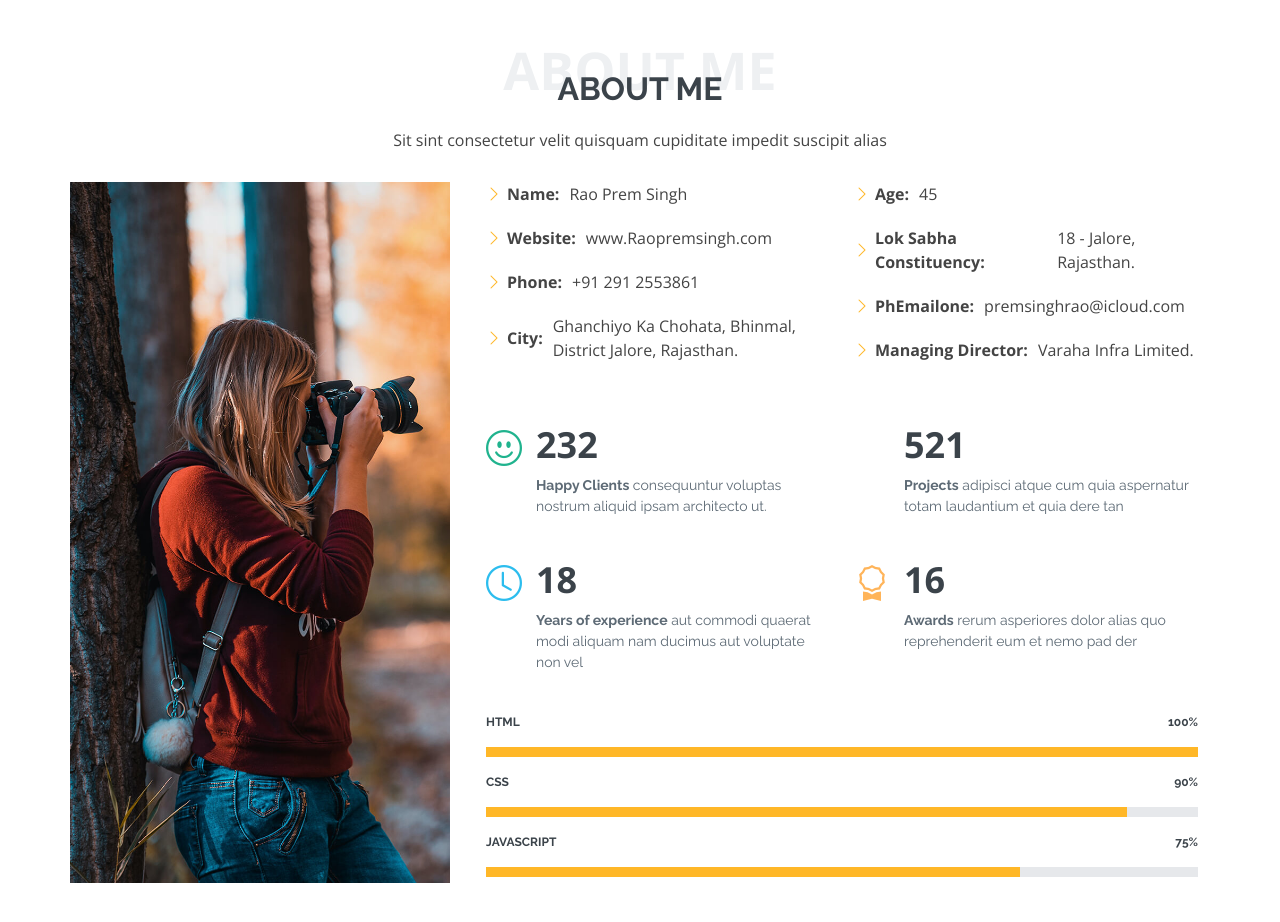
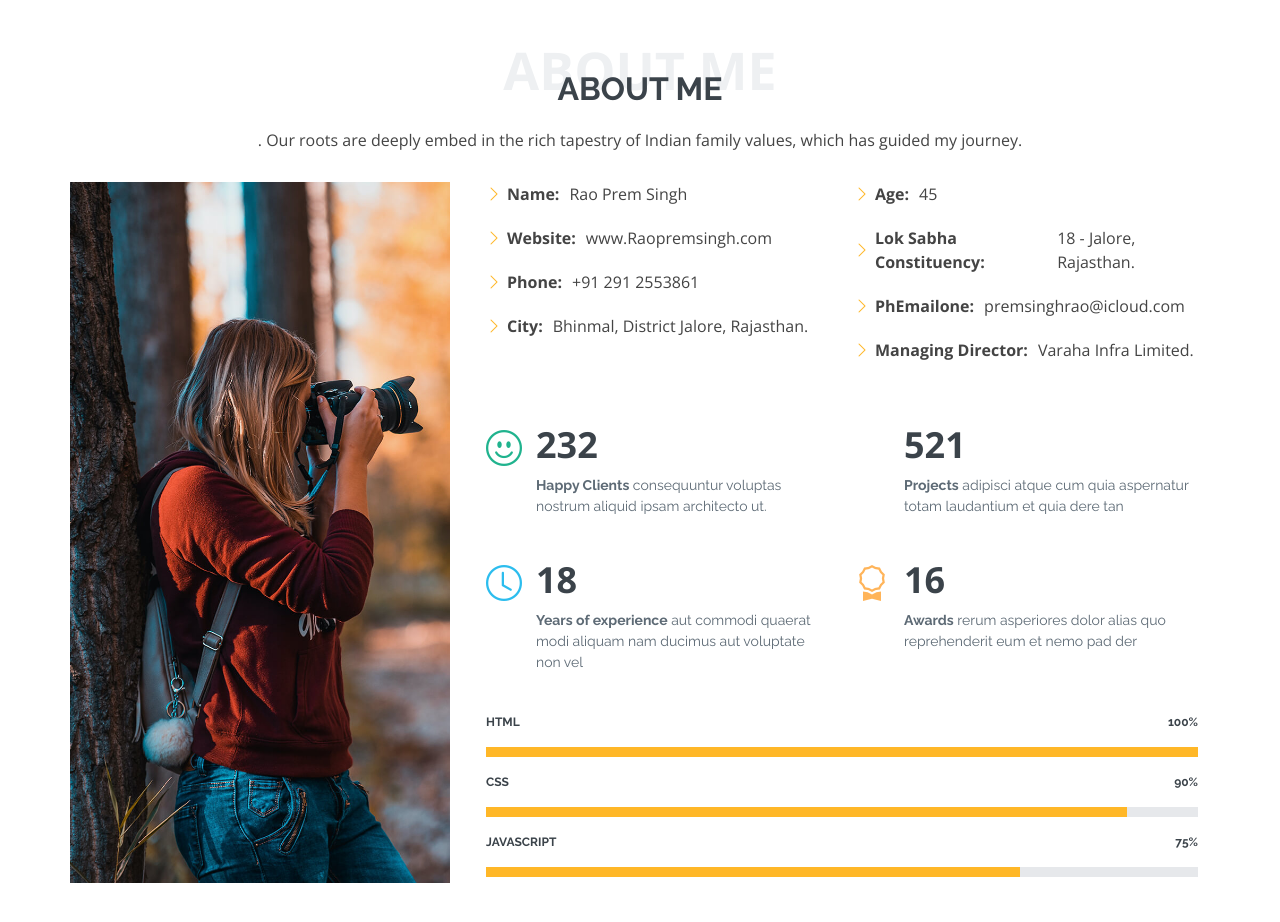
Before and after one commit to narayanjangid/RaoPremSingh, a plain HTML site: page index.html in a window 1280 px wide. Shown: the part 820-1742 px from the top of the page. Drawn offline with nearby package versions, Linux system fonts and the light colour scheme.

Commit message:
Update index.html

```diff
--- a/index.html
+++ b/index.html
@@ -72,7 +72,7 @@
         <div class="section-title">
           <span>About Me</span>
           <h2>About Me</h2>
-          <p>Sit sint consectetur velit quisquam cupiditate impedit suscipit alias</p>
+          <p>. Our roots are deeply embed in the rich tapestry of Indian family values, which has guided my journey.</p>
         </div>
 
         <div class="row">
@@ -85,7 +85,7 @@
                     <li><i class="bi bi-chevron-right"></i> <strong>Name:</strong> <span>Rao Prem Singh</span></li>
                     <li><i class="bi bi-chevron-right"></i> <strong>Website:</strong> <span>www.Raopremsingh.com</span></li>
                     <li><i class="bi bi-chevron-right"></i> <strong>Phone:</strong> <span>+91 291 2553861</span></li>
-                    <li><i class="bi bi-chevron-right"></i> <strong>City:</strong> <span>Ghanchiyo Ka Chohata, Bhinmal, District Jalore, Rajasthan. </span></li>
+                    <li><i class="bi bi-chevron-right"></i> <strong>City:</strong> <span>Bhinmal, District Jalore, Rajasthan. </span></li>
                   </ul>
                 </div>
                 <div class="col-lg-6">
```
